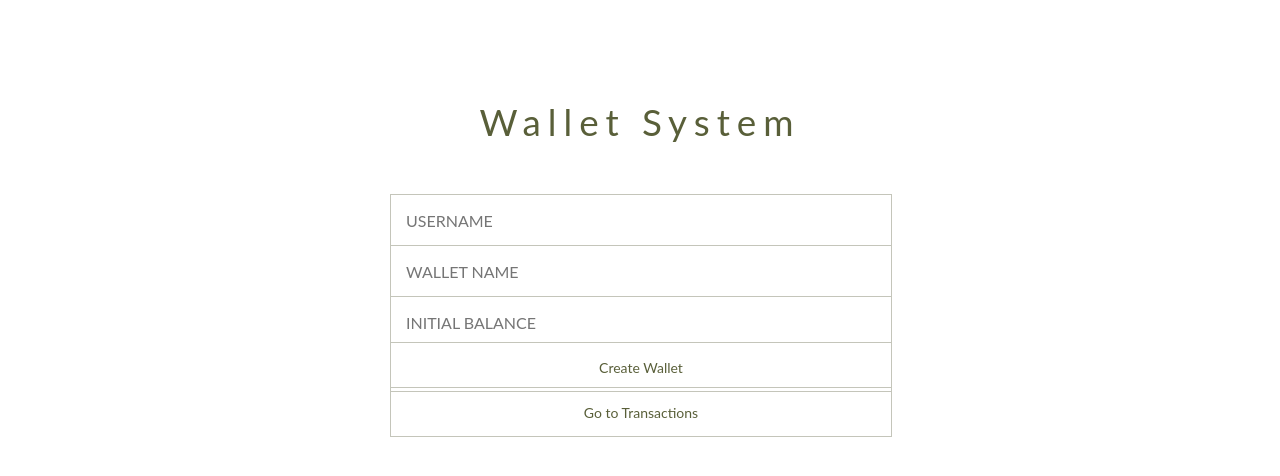
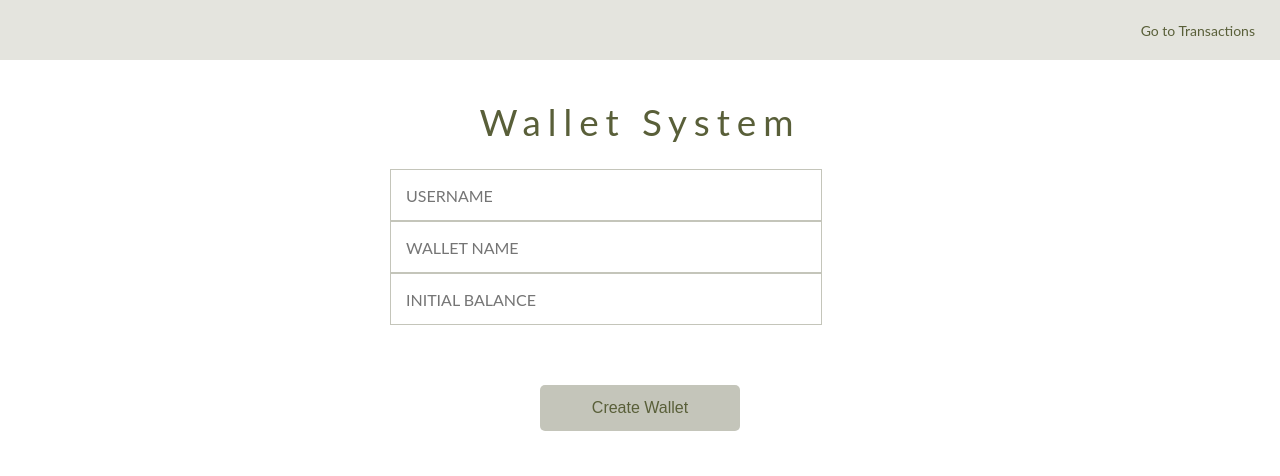
Before and after one commit to thanyaGeethaSanthosh/walletSystem, a React (Create React App) app in the folder client/: page / in a window 1280 px wide. Shown: the top 476 px of the page. Built offline with nearby package versions, Linux system fonts and the light colour scheme.

Commit message:
change style of components and extract possible components

```diff
--- /dev/null
+++ b/client/src/components/CommonButton.js
@@ -0,0 +1,42 @@
+
+import React from 'react';
+import styled from 'styled-components';
+import COLORS from '../values/colors';
+
+const StyledButton = styled.button`
+    background-color: ${COLORS.light2};
+    border: none;
+    border-radius: 5px;
+    margin-top: 10px;
+    width: 200px;
+    padding: 14px;
+    font-size: 16px;
+    color: ${COLORS.dark2};
+    &:active{
+        background-color: ${COLORS.dark2};
+        box-shadow: 0px 6px 18px -5px ${COLORS.dark2_lighter};
+    }
+    &:hover{
+         background-color:${COLORS.dark2_lighter};
+         color: ${COLORS.light1};
+    }
+`;
+
+const CenteredContainer = styled.div`
+    display: flex;
+    justify-content: center;
+    align-items: center;
+    height: 100%;
+`;
+
+
+function CommonButton(props) {
+    const { id, text, onClickFunction } = props
+    return (
+        <CenteredContainer>
+            <StyledButton id={id} onClick={onClickFunction}>{text}</StyledButton>
+        </CenteredContainer>
+    )
+}
+
+export default CommonButton;
--- /dev/null
+++ b/client/src/components/InputText.js
@@ -0,0 +1,39 @@
+
+import React from 'react';
+import styled from 'styled-components';
+import COLORS from '../values/colors';
+
+const StyledInput = styled.input`
+font-family: 'Lato', sans-serif;
+font-size: 1em;
+min-width: 100px;
+max-width: 470px;
+width: 80%;
+height: 50px;
+padding: 0px 15px 0px 15px;
+background: transparent;
+outline: none;
+border: solid 1px ${COLORS.light2};
+transition: all 0.3s ease-in-out;
+-webkit-transition: all 0.3s ease-in-out;
+-moz-transition: all 0.3s ease-in-out;
+-ms-transition: all 0.3s ease-in-out;
+&:hover {
+  background: ${COLORS.light1};
+  color: ${COLORS.dark2};
+}
+`
+
+function InputText(props) {
+    const { value, setValue, name, id } = props
+
+    const handleChange = (event) => {
+        setValue(prev => (event.target?.value));
+    };
+
+    return (
+        <StyledInput id={id} onChange={handleChange} type="text" placeholder={name} />
+    )
+}
+
+export default InputText;
--- /dev/null
+++ b/client/src/components/LinkButton.js
@@ -0,0 +1,48 @@
+import React from 'react';
+import { useNavigate } from 'react-router-dom';
+import styled from 'styled-components';
+import COLORS from '../values/colors';
+
+const StyledLinkButton = styled.a`
+  font-family: 'Lato', sans-serif;
+  margin-right: 45px;
+  font-size: 1em;
+  outline: none;
+  border-bottom: none;
+  font-size: 0.875em;
+  color: ${COLORS.dark2};
+  outline: none;
+  cursor: pointer;
+  text-align: center;
+  margin-left: auto;
+  text-decoration: none;
+`;
+
+const HeaderBar = styled.div`
+  position: fixed;
+  top: 0;
+  left: 0;
+  width: 100%;
+  height: 60px;
+  background-color: ${COLORS.light1};
+  color: ${COLORS.dark1};
+  display: flex;
+  align-items: center;
+  justify-content: space-between;
+  padding: 0 20px;
+`;
+
+function LinkButton(props) {
+  const { text, path } = props
+  const navigate = useNavigate();
+  const changePath = () => {
+    navigate(path)
+  };
+  return (
+    <HeaderBar>
+      <StyledLinkButton href="#" onClick={changePath}>{text}</StyledLinkButton>
+    </HeaderBar>
+  )
+}
+
+export default LinkButton;
--- /dev/null
+++ b/client/src/components/PopUpWindow.js
@@ -0,0 +1,59 @@
+import React, { useState } from 'react';
+import styled from 'styled-components';
+import COLORS from '../values/colors';
+import CommonButton from './CommonButton';
+import InputText from './InputText';
+
+const PopUpContent = styled.div`
+  width: 320px;
+  align-items: center;
+  background-color:${COLORS.light1};
+  color: ${COLORS.dark2};
+  text-align: center;
+  border-radius: 20px;
+  padding: 30px 30px 70px;
+  position: absolute;
+  top: 50%;
+  left: 50%;
+   z-index: 1000;
+  transform: translate(-50%, -50%);
+`;
+
+const CloseButton = styled.button`
+ width: 30px;
+    font-size: 20px;
+    color: #c0c5cb;
+    position: fixed;
+    top: 25px;
+    right: 25px;
+    background-color: transparent;
+    border: none;
+    margin-bottom: 10px;
+`
+const BlurredBackground = styled.div`
+  position: fixed;
+  top: 0;
+  left: 0;
+  width: 100%;
+  height: 100%;
+  background-color: rgba(255, 255, 255, 0.5);
+  backdrop-filter: blur(5px);
+  z-index: 999;
+`;
+
+
+const PopUpWindow = (props) => {
+  const { setIsPopUpVisible } = props
+  const [amount, setAmount] = useState("");
+  return (
+    <BlurredBackground>
+      <PopUpContent id="cookiesPopup">
+        <CloseButton className="close" onClick={() => setIsPopUpVisible(false)}>✖</CloseButton>
+        <InputText id="amount" name="AMOUNT" value={amount} setValue={setAmount} />
+        <CommonButton id={"popup1"} onClick={() => { }} text={"add a transaction"} />
+      </PopUpContent>
+    </BlurredBackground>
+  );
+};
+
+export default PopUpWindow;
--- a/client/src/components/WalletCreationForm.js
+++ b/client/src/components/WalletCreationForm.js
@@ -1,95 +1,20 @@
 
 import React, { useState, useEffect } from 'react';
-import { useNavigate } from 'react-router-dom';
 import styled from 'styled-components';
 import COLORS from '../values/colors';
 import TitleText from './TitleText';
 import Spinner from './Spinner';
 import WalletDetails from './WalletDetails';
-
-const textBoxStyle = `
-&::-webkit-input-placeholder,
-&::-moz-placeholder,
-&::placeholder,
-&::-ms-input-placeholder {
-  color: #aca49c;
-  font-size: 1em;
-}
-&:focus::-webkit-input-placeholder,
-&:focus::-moz-placeholder,
-&:focus::placeholder,
-&:focus::-ms-input-placeholder {
-  color: #bbb5af;
-}
-&:hover::-webkit-input-placeholder,
-&:hover::-moz-placeholder,
-&:hover::placeholder,
-&:hover::-ms-input-placeholder {
-  color: ${COLORS.dark2};
-}
-&:hover:focus::-webkit-input-placeholder,
-&:hover:focus::-moz-placeholder,
-&:hover:focus::placeholder,
-&:hover:focus::-ms-input-placeholder {
-  color: #cbc6c1;
-}
-`;
-
-const inputStyle = `
-font-family: 'Lato', sans-serif;
-font-size: 1em;
-width: 470px;
-height: 50px;
-padding: 0px 15px 0px 15px;
-
-background: transparent;
-outline: none;
-color: #726659;
-
-border: solid 1px ${COLORS.light2};
-border-bottom: none;
-
-transition: all 0.3s ease-in-out;
--webkit-transition: all 0.3s ease-in-out;
--moz-transition: all 0.3s ease-in-out;
--ms-transition: all 0.3s ease-in-out;
-&:hover {
-  background: ${COLORS.light1};
-  color: ${COLORS.dark2};
-}
-`
-const StyledInput = styled.input`
-${textBoxStyle}
-${inputStyle}
-`;
-
-const SubmitButton = styled.input`
-${textBoxStyle}
-${inputStyle}
-width: 502px;
-padding: 0;
-margin: -5px 0px 0px 0px;
-font-family: 'Lato', sans-serif;
-font-size: 0.875em;
-color: ${COLORS.dark2};
-outline: none;
-cursor: pointer;
-border: solid 1px ${COLORS.light2};
-&:hover {
-  background: ${COLORS.dark2};
-  color: ${COLORS.light1};
-}
-`;
-
-const StyledForm = styled.form`
-position: relative;
-width: 500px;
-margin: 50px auto 100px auto;
-`
+import InputText from './InputText';
+import CommonButton from './CommonButton';
+import LinkButton from './LinkButton';
 
 const StyledFormBody = styled.div`
 font-family: 'Lato', sans-serif;
 color: ${COLORS.dark2};
+position: relative;
+width: 500px;
+margin: 50px auto 100px auto;
 `
 const ErrorMessage = styled.div`
 font-family: 'Lato', sans-serif;
@@ -108,20 +33,9 @@ function WalletCreationForm(props) {
   const [loading, setLoading] = useState(false);
   const [error, setError] = useState(null);
   const [createdWalletId, setCreatedWalletId] = useState(null);
-  const [formData, setFormData] = useState({
-    username: "",
-    walletName: "",
-    balance: 0
-  });
-  const navigate = useNavigate();
-
-  const goToTransactions = () => {
-    navigate('/transactions')
-  };
-
-  const handleChange = (event) => {
-    setFormData(prev => ({ ...prev, [event.target.id]: event.target.value }));
-  };
+  const [username, setUsername] = useState("");
+  const [walletName, setWalletName] = useState("");
+  const [balance, setBalance] = useState(0);
 
   useEffect(() => {
     if (createdWalletId) {
@@ -135,7 +49,7 @@ function WalletCreationForm(props) {
 
 
   const create = () => {
-    if (!formData.username || !formData.walletName) {
+    if (!username || !walletName) {
       setErrorMessage("userName and walletName are required to create a wallet")
       setTimeout(() => {
         setErrorMessage("")
@@ -145,7 +59,7 @@ function WalletCreationForm(props) {
     setLoading(true)
     const fetchData = async () => {
       try {
-        const result = await FetchAPI.callCreateWallet(formData)
+        const result = await FetchAPI.callCreateWallet({ username, walletName, balance })
         if (result?.id) {
           setCreatedWalletId(result.id);
         }
@@ -167,18 +81,19 @@ function WalletCreationForm(props) {
   if (createdWalletId) {
     return (<WalletDetails walletId={createdWalletId} FetchAPI={FetchAPI} />)
   }
+
   return (
-    <StyledFormBody>
-      <TitleText title="Wallet System" />
-      <StyledForm>
-        <StyledInput id="username" onChange={handleChange} type="text" placeholder="USERNAME" />
-        <StyledInput id="walletName" onChange={handleChange} type="text" placeholder="WALLET NAME" />
-        <StyledInput id="balance" onChange={handleChange} type="text" placeholder="INITIAL BALANCE" />
-        <SubmitButton id="submit" type="button" value="Create Wallet" onClick={create} />
-        <SubmitButton id="transactionlink" type="button" value="Go to Transactions" onClick={goToTransactions} />
+    <>
+      <LinkButton text="Go to Transactions" path="/transactions" />
+      <StyledFormBody>
+        <TitleText title="Wallet System" />
+        <InputText id="username" name="USERNAME" value={username} setValue={setUsername} />
+        <InputText id="walletName" name="WALLET NAME" value={walletName} setValue={setWalletName} />
+        <InputText id="balance" name="INITIAL BALANCE" value={balance} setValue={setBalance} />
         <ErrorMessage>{errorMessage}</ErrorMessage>
-      </StyledForm>
-    </StyledFormBody>
+        <CommonButton id={"submit"} onClickFunction={create} text={"Create Wallet"} />
+      </StyledFormBody>
+    </>
   )
 }
 
--- a/client/src/components/WalletDetails.js
+++ b/client/src/components/WalletDetails.js
@@ -1,39 +1,11 @@
 
 import React, { useState, useEffect } from 'react';
-import { useNavigate } from 'react-router-dom';
 import styled from 'styled-components';
-import COLORS from '../values/colors';
 import TitleText from './TitleText';
 import Spinner from './Spinner';
-
-const LinkButton = styled.input`
-font-family: 'Lato', sans-serif;
-font-size: 1em;
-width: 470px;
-height: 50px;
-padding: 0px 15px 0px 15px;
-
-background: transparent;
-outline: none;
-color: #726659;
-
-border: solid 1px ${COLORS.light2};
-border-bottom: none;
-width: 502px;
-padding: 0;
-margin: -5px 0px 0px 0px;
-font-family: 'Lato', sans-serif;
-font-size: 0.875em;
-color: ${COLORS.dark2};
-outline: none;
-cursor: pointer;
-border: solid 1px ${COLORS.light2};
-text-align: center;
-&:hover {
-  background: ${COLORS.dark2};
-  color: ${COLORS.light1};
-}
-`;
+import PopUpWindow from './PopUpWindow';
+import LinkButton from './LinkButton';
+import CommonButton from './CommonButton';
 
 const Container = styled.div`
   position: absolute;
@@ -80,12 +52,8 @@ function WalletDetails(props) {
     const { FetchAPI, walletId } = props
     const [loading, setLoading] = useState(true);
     const [error, setError] = useState(null);
+    const [isPopUpVisible, setIsPopUpVisible] = useState(false);
     const [walletDetails, setWalletDetails] = useState("");
-    const navigate = useNavigate();
-
-    const goToTransactions = () => {
-        navigate('/transactions')
-    };
 
     useEffect(() => {
         const fetchData = async () => {
@@ -99,7 +67,7 @@ function WalletDetails(props) {
             }
         };
         fetchData();
-    }, []);
+    }, [FetchAPI, walletId]);
 
     if (loading) {
         return <Spinner />;
@@ -108,6 +76,8 @@ function WalletDetails(props) {
         return <div>Error: {error.message}</div>;
     }
     return (
+        <>
+            <LinkButton text="Go to Transactions" path="/transactions" />
             <Container>
                 <TitleText title="WalletDetails" />
                 <Table>
@@ -130,8 +100,10 @@ function WalletDetails(props) {
                         </TbodyTr>
                     </tbody>
                 </Table>
-             <LinkButton value="Go to Transactions" onClick={goToTransactions} />
+                <CommonButton id={"createtransaction"} onClickFunction={() => setIsPopUpVisible(true)} text={"Add a Transaction"} />
             </Container>
+            {isPopUpVisible ? (<PopUpWindow setIsPopUpVisible={setIsPopUpVisible} />) : ""}
+        </>
     )
 }
 
--- a/client/src/values/colors.js
+++ b/client/src/values/colors.js
@@ -4,6 +4,7 @@ const COLORS = {
     light2: "#C4C5BA",//sophisticated sage
     dark1: "#1B1B1B", //timeless noir
     dark2: "#595f39", //muted moss
-    red:"#FF0000"
+    dark2_lighter: "#737b4e",
+    red: "#FF0000"
 }
 export default COLORS
```
Also changed, not shown: client/src/components/Transactions.js (+4 -36 lines). Lines whose indentation alone changed are shown as unchanged.
